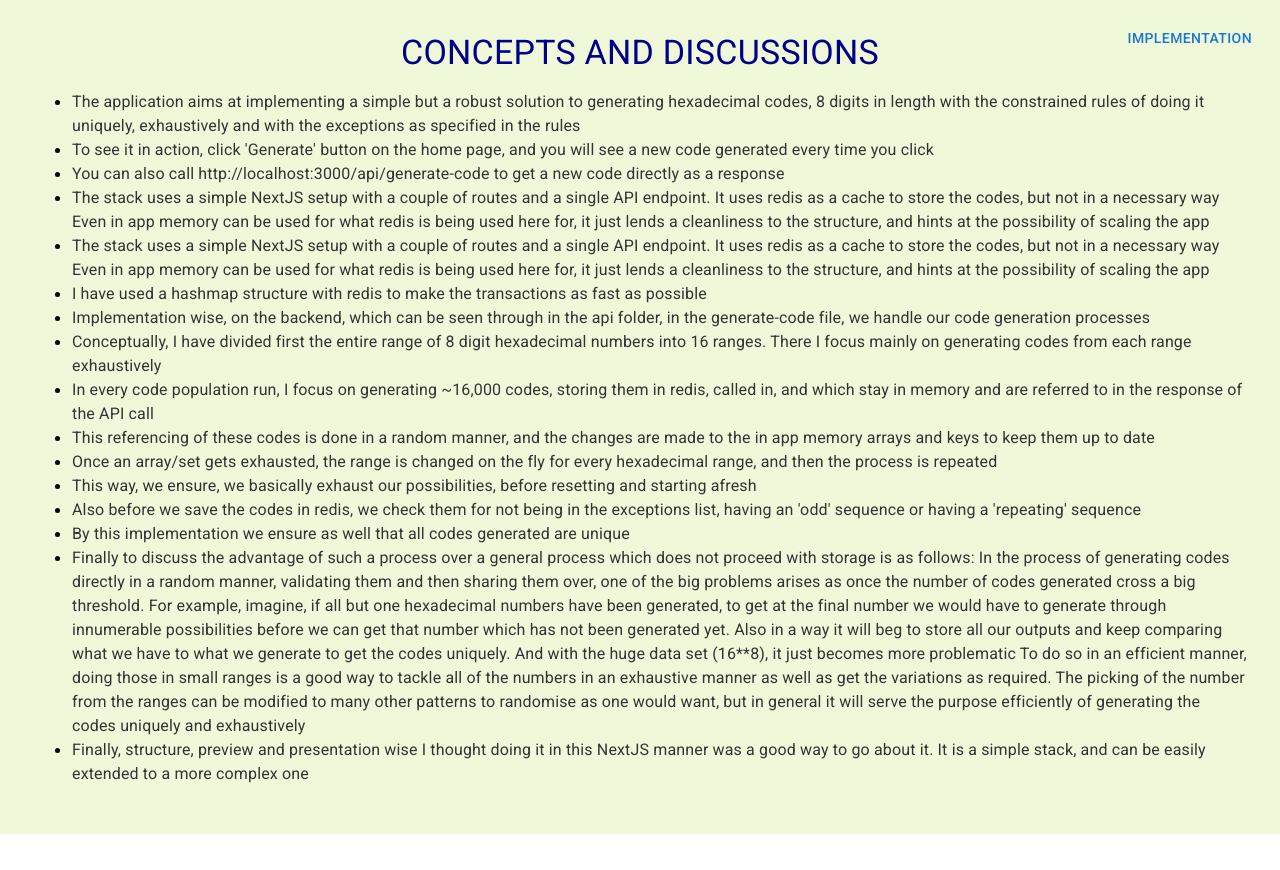
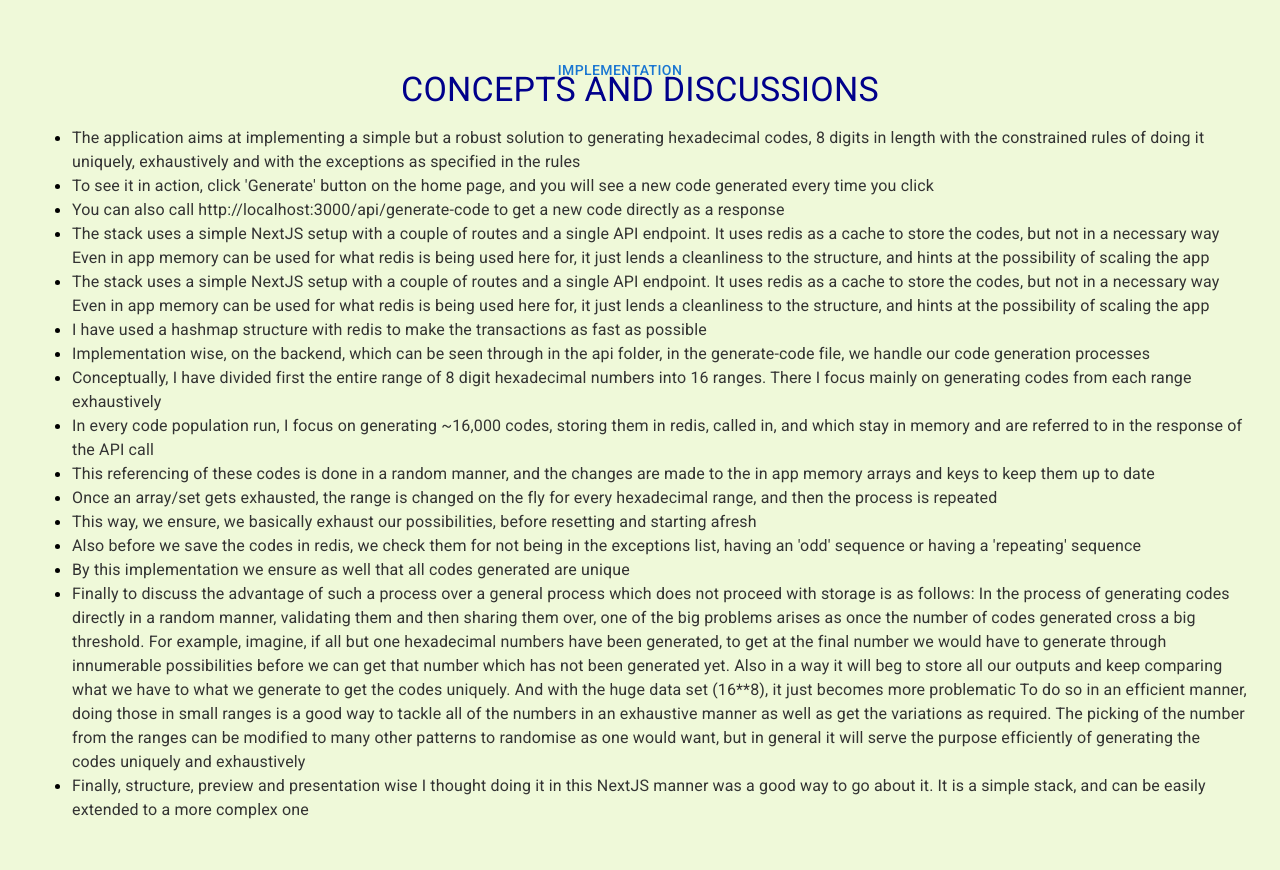
Before and after one commit to harzkr/hexcode-generator, a Next.js app: page /concept in a window 1280 px wide. Before the commit the page ends 834 px from the top, so only its background shows below. Built offline with nearby package versions, Linux system fonts and the light colour scheme.

Commit message:
refactor styles

```diff
--- a/pages/concept.js
+++ b/pages/concept.js
@@ -5,11 +5,7 @@ import Link from "next/link";
 export default function Concept() {
   return (
     <div className={styles.container}>
-      <Button style={{
-        position: "fixed",
-        top: 20,
-        right: 20,
-      }}>
+      <Button className={styles.linkButton}>
         <Link href="/">IMPLEMENTATION</Link>
       </Button>
       <Typography variant="h4" className={styles.title}>
--- a/styles/Home.module.css
+++ b/styles/Home.module.css
@@ -37,3 +37,9 @@
 .marginBuffer{
     margin-top: 4rem;
 }
+
+.linkButton{
+  position: fixed;
+  top: 20px;
+  right: 20px;
+}
--- a/styles/concepts.module.css
+++ b/styles/concepts.module.css
@@ -17,3 +17,9 @@
     margin-bottom: 10px;
     color: #333;
 }
+
+.linkButton{
+    position: fixed;
+    top: 20px;
+    right: 20px;
+  }
```
Also changed, not shown: pages/index.js (+3 -7 lines), 1 other file (tests, documents, lock files or other folders).
